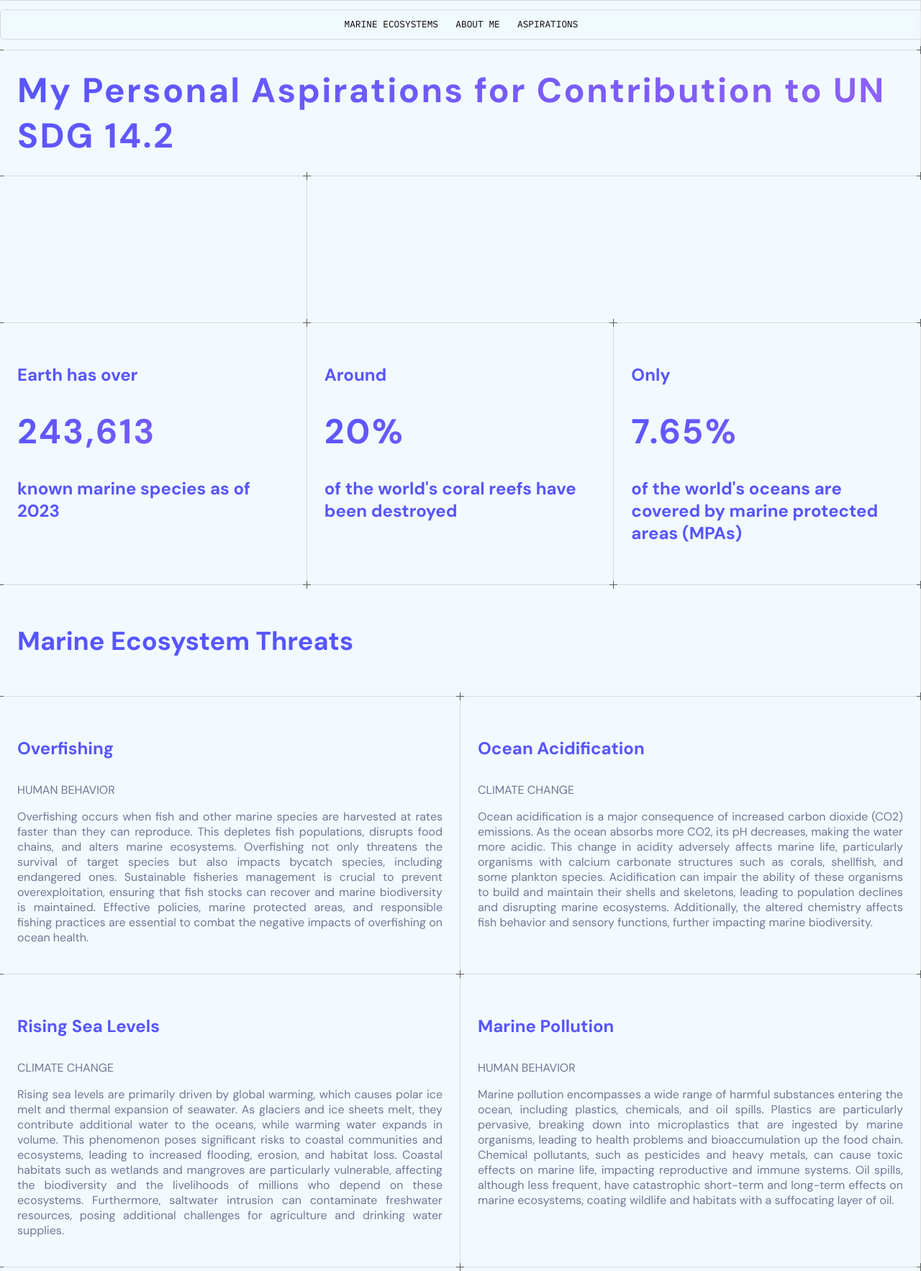
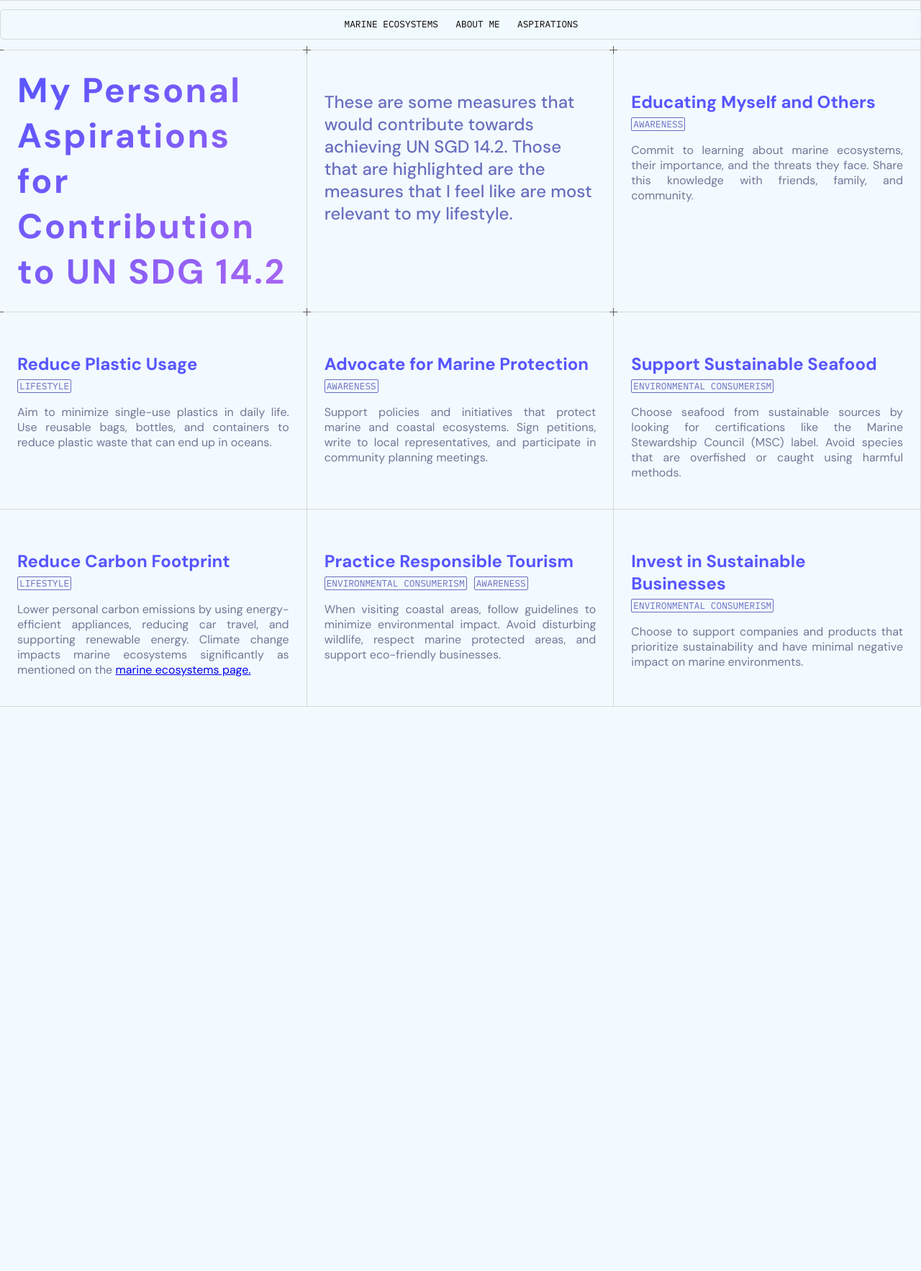
Before and after one commit to kaz-uuu/FED-CA, a plain HTML site: page aspirations.html in a window 1280 px wide. Shown: the top 1766 px of the page at 72% size. After the commit the page ends 982 px from the top, so only its background shows below. Drawn offline with Linux system fonts and the light colour scheme.

Commit message:
aspirations page

```diff
--- a/aspirations.html
+++ b/aspirations.html
@@ -36,90 +36,51 @@
                         <span class="bottom-left-corner"></span>
                         <span class="bottom-right-corner"></span>
                 </div>
-                <div id="coral-container" class="grid-item coral-scene">
-                    <canvas id="glCanvas"></canvas>
-                    <span class="top-left-corner"></span>
-                    <span class="top-right-corner"></span>
-                    <span class="bottom-left-corner"></span>
-                </div>
-            </div>
-        </section>
-
-        <section class="facts-section">
-            <div class="grid-container">
-                <div class="grid-item stat">
-                    <h4>Earth has over</h4>
-                    <h1>243,613</h1>
-                    <h4>known marine species as of 2023</h4>
+                <div class="grid-item subtitle-item">
+                        <h4>These are some measures that would contribute towards achieving UN SGD 14.2. Those that are highlighted are the measures that I feel like are most relevant to my lifestyle.</h4>
                         <span class="top-left-corner"></span>
                         <span class="top-right-corner"></span>
                         <span class="bottom-left-corner"></span>
                         <span class="bottom-right-corner"></span>
                 </div>
-                <div class="grid-item stat">
-                    <h4>Around</h4>
-                    <h1>20%</h1>
-                    <h4>of the world's coral reefs have been destroyed</h4>
-                    <span class="top-left-corner"></span>
-                    <span class="top-right-corner"></span>
-                    <span class="bottom-left-corner"></span>
-                    <span class="bottom-right-corner"></span>
+                <div class="grid-item measure-item">
+                        <h4>Educating Myself and Others</h4>
+                        <p class="category-tag">AWARENESS</p>
+                        <p>Commit to learning about marine ecosystems, their importance, and the threats they face. Share this knowledge with friends, family, and community.</p>
                 </div>
-                <div class="grid-item stat">
-                    <h4>Only</h4>
-                    <h1>7.65%</h1>
-                    <h4>of the world's oceans are covered by marine protected areas (MPAs)</h4>
-                    <span class="top-left-corner"></span>
-                    <span class="top-right-corner"></span>
-                    <span class="bottom-left-corner"></span>
-                    <span class="bottom-right-corner"></span>
+                <div class="grid-item measure-item">
+                        <h4>Reduce Plastic Usage</h4>
+                        <p class="category-tag">LIFESTYLE</p>
+                        <p>Aim to minimize single-use plastics in daily life. Use reusable bags, bottles, and containers to reduce plastic waste that can end up in oceans.</p>
                 </div>
+                <div class="grid-item measure-item">
+                        <h4>Advocate for Marine Protection</h4>
+                        <p class="category-tag">AWARENESS</p>
+                        <p>Support policies and initiatives that protect marine and coastal ecosystems. Sign petitions, write to local representatives, and participate in community planning meetings.</p>
                 </div>
-        </section>
+                <div class="grid-item measure-item">
+                        <h4>Support Sustainable Seafood</h4>
+                        <p class="category-tag">ENVIRONMENTAL CONSUMERISM</p>
+                        <p>Choose seafood from sustainable sources by looking for certifications like the Marine Stewardship Council (MSC) label. Avoid species that are overfished or caught using harmful methods.</p>
+                </div>
+                <div class="grid-item measure-item">
+                        <h4>Reduce Carbon Footprint</h4>
+                        <p class="category-tag">LIFESTYLE</p>
+                        <p>Lower personal carbon emissions by using energy-efficient appliances, reducing car travel, and supporting renewable energy. Climate change impacts marine ecosystems significantly as mentioned on the <a href="index.html">marine ecosystems page.</a></p>
+                </div>
+                <div class="grid-item measure-item">
+                        <h4>Practice Responsible Tourism</h4>
+                        <div class="tags">
+                                <p class="category-tag">ENVIRONMENTAL CONSUMERISM</p><p class="category-tag">AWARENESS</p>
+                        </div>
+                                <p>When visiting coastal areas, follow guidelines to minimize environmental impact. Avoid disturbing wildlife, respect marine protected areas, and support eco-friendly businesses.</p>
+                </div>
+                <div class="grid-item measure-item">
+                        <h4>Invest in Sustainable Businesses</h4>
+                        <p class="category-tag">ENVIRONMENTAL CONSUMERISM</p>
+                        <p>Choose to support companies and products that prioritize sustainability and have minimal negative impact on marine environments.</p>
+                </div>
 
-        <section class="threats-section">
-            <div class="grid-container">
-                <div class="grid-item section-title">
-                    <h2>Marine Ecosystem Threats</h2>
-                </div>
-            </div>
-            <div class="grid-container column-2">
-                <div class="grid-item">
-                    <h4>Overfishing</h4>
-                    <p class="category">HUMAN BEHAVIOR</p>
-                    <p>Overfishing occurs when fish and other marine species are harvested at rates faster than they can reproduce. This depletes fish populations, disrupts food chains, and alters marine ecosystems. Overfishing not only threatens the survival of target species but also impacts bycatch species, including endangered ones. Sustainable fisheries management is crucial to prevent overexploitation, ensuring that fish stocks can recover and marine biodiversity is maintained. Effective policies, marine protected areas, and responsible fishing practices are essential to combat the negative impacts of overfishing on ocean health.</p>
-                    <span class="top-left-corner"></span>
-                    <span class="top-right-corner"></span>
-                    <span class="bottom-left-corner"></span>
-                    <span class="bottom-right-corner"></span>
-                </div>
-                <div class="grid-item">
-                    <h4>Ocean Acidification</h4>
-                    <p class="category">CLIMATE CHANGE</p>
-                    <p>Ocean acidification is a major consequence of increased carbon dioxide (CO2) emissions. As the ocean absorbs more CO2, its pH decreases, making the water more acidic. This change in acidity adversely affects marine life, particularly organisms with calcium carbonate structures such as corals, shellfish, and some plankton species. Acidification can impair the ability of these organisms to build and maintain their shells and skeletons, leading to population declines and disrupting marine ecosystems. Additionally, the altered chemistry affects fish behavior and sensory functions, further impacting marine biodiversity.</p>
-                    <span class="top-left-corner"></span>
-                    <span class="top-right-corner"></span>
-                    <span class="bottom-left-corner"></span>
-                    <span class="bottom-right-corner"></span>
-                </div>
-                <div class="grid-item">
-                    <h4>Rising Sea Levels</h4>
-                    <p class="category">CLIMATE CHANGE</p>
-                    <p>Rising sea levels are primarily driven by global warming, which causes polar ice melt and thermal expansion of seawater. As glaciers and ice sheets melt, they contribute additional water to the oceans, while warming water expands in volume. This phenomenon poses significant risks to coastal communities and ecosystems, leading to increased flooding, erosion, and habitat loss. Coastal habitats such as wetlands and mangroves are particularly vulnerable, affecting the biodiversity and the livelihoods of millions who depend on these ecosystems. Furthermore, saltwater intrusion can contaminate freshwater resources, posing additional challenges for agriculture and drinking water supplies.</p>
-                    <span class="top-left-corner"></span>
-                    <span class="top-right-corner"></span>
-                    <span class="bottom-left-corner"></span>
-                    <span class="bottom-right-corner"></span>
-                </div>
-                <div class="grid-item">
-                    <h4>Marine Pollution</h4>
-                    <p class="category">HUMAN BEHAVIOR</p>
-                    <p>Marine pollution encompasses a wide range of harmful substances entering the ocean, including plastics, chemicals, and oil spills. Plastics are particularly pervasive, breaking down into microplastics that are ingested by marine organisms, leading to health problems and bioaccumulation up the food chain. Chemical pollutants, such as pesticides and heavy metals, can cause toxic effects on marine life, impacting reproductive and immune systems. Oil spills, although less frequent, have catastrophic short-term and long-term effects on marine ecosystems, coating wildlife and habitats with a suffocating layer of oil.</p>
-                    <span class="top-left-corner"></span>
-                    <span class="top-right-corner"></span>
-                    <span class="bottom-left-corner"></span>
-                    <span class="bottom-right-corner"></span>
-                </div>
             </div>
         </section>
 
@@ -128,6 +89,5 @@
                 <![endif]-->
             <!-- <script src="smooth-scroll.js"></script> -->
             <script src="javascript/scramble.js"></script>
-              <script src="javascript/coral-scene.js" type="module"></script>
         </body>
         </html>
--- a/css/about-me.css
+++ b/css/about-me.css
@@ -74,7 +74,7 @@ body {
         margin: auto;
         gap: 15px;
         align-content: center;
-        margin-top: 20px;
+        margin-top: 25px;
 }
 
 .socials img {
--- a/css/aspirations.css
+++ b/css/aspirations.css
@@ -18,8 +18,24 @@ html {
 }
 
 
+
 /* Title */
 
-     .title-item {
-        grid-column: span 3;
+.subtitle-item h4 {
+        font-weight: 500;
+        color: #686EBF;
 }
+
+.measure-item h4 {
+        margin-bottom: 0;
+}
+
+.tags {
+        display: flex;
+        flex-direction: row;
+        gap: 10px;
+}
+
+.tags .category-tag {
+        margin-bottom: 0;
+}
--- a/css/index.css
+++ b/css/index.css
@@ -79,17 +79,6 @@ body {
   margin-bottom: 0px;
 }
 
-.threats-section .category {
-  font-family: 'IBMPlexMono-Regular';
-  margin-top: 6px;
-  border: #686EBF solid 1px;
-  border-radius: 2px;
-  color: #686EBF;
-  width: fit-content;
-  padding: 0 2px 0 2px;
-  font-size: 0.8em;
-
-}
 
 .threats-section p {
   margin-bottom: 0;
--- a/css/textnavstyle.css
+++ b/css/textnavstyle.css
@@ -103,3 +103,16 @@ nav a {
 nav a:hover {
   color: #2733df;
 }
+
+/* Category Tag Styling */
+
+.category-tag {
+  font-family: 'IBMPlexMono-Regular';
+  margin-top: 6px;
+  border: #686EBF solid 1px;
+  border-radius: 2px;
+  color: #686EBF;
+  width: fit-content;
+  padding: 0 2px 0 2px;
+  font-size: 0.8em;
+}
--- a/javascript/code-animation.js
+++ b/javascript/code-animation.js
@@ -15,9 +15,9 @@ const codeLines = [
         "    design = ['UI/UX', 'InDesign', 'Illustrator', 'Photoshop']",
         "    videoEditing = ['Da Vinci Resolve']",
         "    ThreeD = ['Blender']",
-        "    Soft Skills: ['Leadership', 'Communication', 'Public Speaking']",
+        "    Soft Skills = ['Leadership', 'Communication', 'Public Speaking']",
         "",
-        "// born and raised in the USA !!!",
+        "# born and raised in the USA !!!",
         "",
     ];
         const codeContainer = document.getElementById("code-container");
```
Also changed, not shown: index.html (+4 -4 lines). Lines whose indentation alone changed are shown as unchanged.
